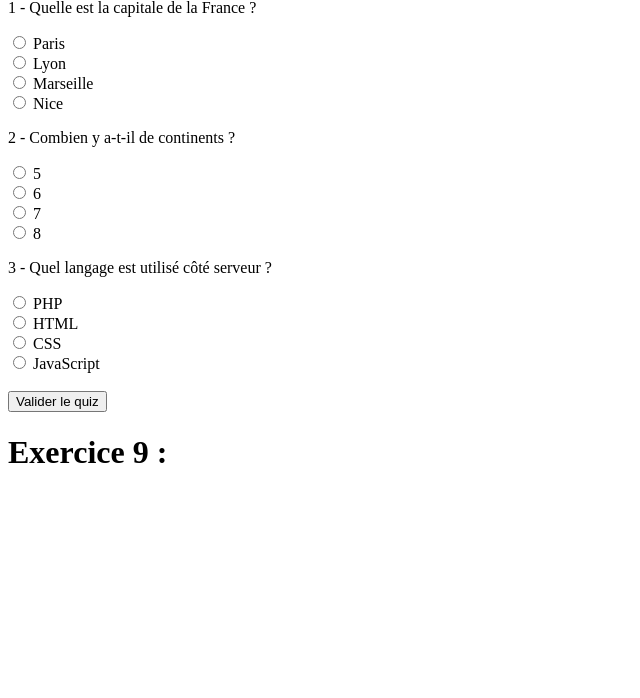
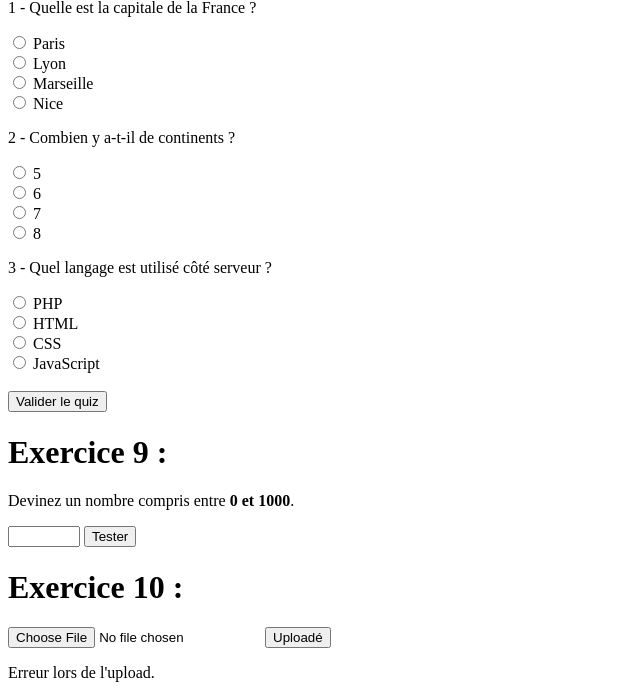
Before and after one commit to Romain0707/php-formulaire, a PHP site: page / in a window 1280 px wide. Shown: the part 848-1546 px from the top of the page, without its empty margins (0-640 px from the left). Before the commit the page ends 1311 px from the top, so only its background shows below. Run offline with PHP 8.4, Linux system fonts and the light colour scheme.

Commit message:
[NEW] Added exercices

```diff
--- a/index.php
+++ b/index.php
@@ -1,3 +1,8 @@
+<?php
+session_start();
+?>
+
+
 <!DOCTYPE html>
 <html lang="en">
 <head>
@@ -9,22 +14,21 @@
 
 <h1>titre</h1>
 
-    <h1>Exercice 1 :</h1>
+    <h1 id="ex1">Exercice 1 :</h1>
 
     <p>
         <?php
             if(isset($_GET["ville"]) && isset($_GET["transport"])) {
                 echo "La ville choisie est " . $_GET["ville"] . " et le voyage se fera en " . $_GET["transport"];
             }
-
         ?>
     </p>
 
     <p>Mettre cette URL : <a href="http://formulaire/index.php?ville=Bordeaux&transport=Train">http://formulaire/index.php?ville=Bordeaux&transport=Train</a></p>
 
-    <h1>Exercice 2 :</h1>
+    <h1 id="ex2">Exercice 2 :</h1>
 
-    <form action="index.php" method="GET">
+    <form action="index.php#ex2" method="GET">
         <label for="animal">Votre animal préféré</label>
         <input type="text" id="animal" name="animal">
         <input type="submit">
@@ -36,9 +40,9 @@
     <p>Votre animal choisi est <?php echo $animal; ?></p>
     <?php } ?>
 
-    <h1>Exercice 3 :</h1>
+    <h1 id="ex3">Exercice 3 :</h1>
 
-    <form action="index.php" method="POST">
+    <form action="index.php#ex3" method="POST">
         <input type="color" id="color" name="color">
         <label for="user">Nom d'utilisateur</label>
         <input type="text" id="user" name="user">
@@ -58,9 +62,9 @@
     </style>
     <?php } ?>
 
-    <h1>Exercice 4 :</h1>
+    <h1 id="ex4">Exercice 4 :</h1>
 
-    <form action="index.php" method="POST">
+    <form action="index.php#ex4" method="POST">
         <input type="number" id="dice" name="dice">
         <input type="submit">
     </form>
@@ -77,9 +81,9 @@
         }
     ?>
 
-    <h1>Exercice 5 :</h1>
+    <h1 id="ex5">Exercice 5 :</h1>
 
-    <form action="" method="POST">
+    <form action="index.php#ex5" method="POST">
         <label for="utilisateur">Nom d'utilisateur</label>
         <input type="text" id="utilisateur" name="utilisateur">
         <label for="mdp">Mot de passe :</label>
@@ -100,9 +104,9 @@
         }
     ?>
 
-    <h1>Exercice 6 :</h1>
+    <h1 id="ex6">Exercice 6 :</h1>
 
-    <form action="" method="POST">
+    <form action="index.php#ex6" method="POST">
         <label for="n1">Premier Nombre</label>
         <input type="number" name="n1" id="n1">
         <label for="n2">Deuxième Nombre</label>
@@ -135,9 +139,9 @@
     <p>Le résultat est : <?php echo $result?></p>
     <?php } ?>
 
-    <h1>Exercice 7 :</h1>
+    <h1 id="ex7">Exercice 7 :</h1>
 
-    <form method="post">
+    <form action="index.php#ex7" method="post">
         <label>Montant en euros :</label>
         <input type="number" name="montant" step="0.01">
         <label>Devise :</label>
@@ -170,26 +174,56 @@
     }
     ?>
 
-    <h1>Exercice 8 :</h1>
+    <h1 id="ex8">Exercice 8 :</h1>
 
-    <form method="post">
+    <form action="index.php#ex8" method="post">
         <p>1 - Quelle est la capitale de la France ?</p>
-        <input type="radio" name="q1" value="Paris" required> Paris<br>
+        <input type="radio" name="q1" value="Paris"> Paris<br>
         <input type="radio" name="q1" value="Lyon"> Lyon<br>
         <input type="radio" name="q1" value="Marseille"> Marseille<br>
         <input type="radio" name="q1" value="Nice"> Nice<br>
 
+        <?php
+        if (isset($_POST['q1']) && isset($_POST['q2']) && isset($_POST['q3'])) {
+            if ($_POST["q1"] == "Paris") {
+                echo "<p> Vrai ! </p>";
+            } else {
+                echo "<p> Raté, la bonne réponses était Paris </p>";
+            }
+        }
+        ?>
+
         <p>2 - Combien y a-t-il de continents ?</p>
-        <input type="radio" name="q2" value="5" required> 5<br>
+        <input type="radio" name="q2" value="5"> 5<br>
         <input type="radio" name="q2" value="6"> 6<br>
         <input type="radio" name="q2" value="7"> 7<br>
         <input type="radio" name="q2" value="8"> 8<br>
 
+        <?php
+        if (isset($_POST['q1']) && isset($_POST['q2']) && isset($_POST['q3'])) {
+            if ($_POST["q2"] == "7") {
+                echo "<p> Vrai ! </p>";
+            } else {
+                echo "<p> Raté, la bonne réponses était 7 </p>";
+            }
+        }
+        ?>
+
         <p>3 - Quel langage est utilisé côté serveur ?</p>
-        <input type="radio" name="q3" value="PHP" required> PHP<br>
+        <input type="radio" name="q3" value="PHP"> PHP<br>
         <input type="radio" name="q3" value="HTML"> HTML<br>
         <input type="radio" name="q3" value="CSS"> CSS<br>
         <input type="radio" name="q3" value="JavaScript"> JavaScript<br>
+
+        <?php
+        if (isset($_POST['q1']) && isset($_POST['q2']) && isset($_POST['q3'])) {
+            if ($_POST["q3"] == "PHP") {
+                echo "<p> Vrai ! </p>";
+            } else {
+                echo "<p> Raté, la bonne réponses était PHP </p>";
+            }
+        }
+        ?>
 
         <br>
         <button type="submit">Valider le quiz</button>
@@ -214,9 +248,71 @@
     }
     ?>
 
-    <h1>Exercice 9 :</h1>
+    <h1 id="ex9">Exercice 9 :</h1>
 
+    <p>Devinez un nombre compris entre <strong>0 et 1000</strong>.</p>
 
+    <form action="index.php#ex9" method="post">
+        <input type="number" name="find" min="0" max="1000">
+        <input type="submit" value="Tester">
+    </form>
+
+    <?php
+    if (!isset($_SESSION['mystere'])) {
+        $_SESSION['mystere'] = rand(0, 1000);
+    }
+
+    if (isset($_POST['find'])) {
+        if($_POST['find'] < $_SESSION['mystere']) {
+            echo "<p> Le nombre à trouvé est plus grand </p>";
+        } else if($_POST['find'] > $_SESSION['mystere']) {
+            echo "<p> Le nombre à trouvé est plus petit </p>";
+        } else {
+            echo
+            "<p> Bravo tu as trouver </p>
+            <a href=\"index.php\">Reset le nombre</a>";
+            unset($_SESSION['mystere']);
+        }
+    }
+    ?>
+
+    <h1 id="ex10">Exercice 10 :</h1>
+
+    <form action="index.php#ex10" method="POST" enctype="multipart/form-data">
+        <input type="file" name="image" accept="image/*">
+        <input type="submit" value="Uploadé">
+    </form>
+
+    <?php
+    if (isset($_FILES['image']) && $_FILES['image']['error'] === 0) {
+
+        $tmpName = $_FILES['image']['tmp_name'];
+        $originalName = $_FILES['image']['name'];
+
+        $imageInfo = getimagesize($tmpName);
+
+        if ($imageInfo !== false) {
+
+            $extension = pathinfo($originalName, PATHINFO_EXTENSION);
+
+            $newName = uniqid("img_", true) . "." . $extension;
+
+            $destination = "uploads/" . $newName;
+
+            move_uploaded_file($tmpName, $destination);
+
+            echo "<p>Image uploadée avec succès !</p>";
+
+            echo "<img src='$destination' width='300'>";
+
+        } else {
+            echo "<p>Le fichier n'est pas une image valide.</p>";
+        }
+
+    } else {
+        echo "<p>Erreur lors de l'upload.</p>";
+    }
+    ?>
 
 
 
```
Also changed, not shown: uploads/img_694511d9d7a4e5.88413864.png (added), uploads/img_694512ffc72893.05293376.png (added), uploads/img_6945160a878858.57228797.png (added), uploads/img_69451643ea0675.03900992.png (added).
